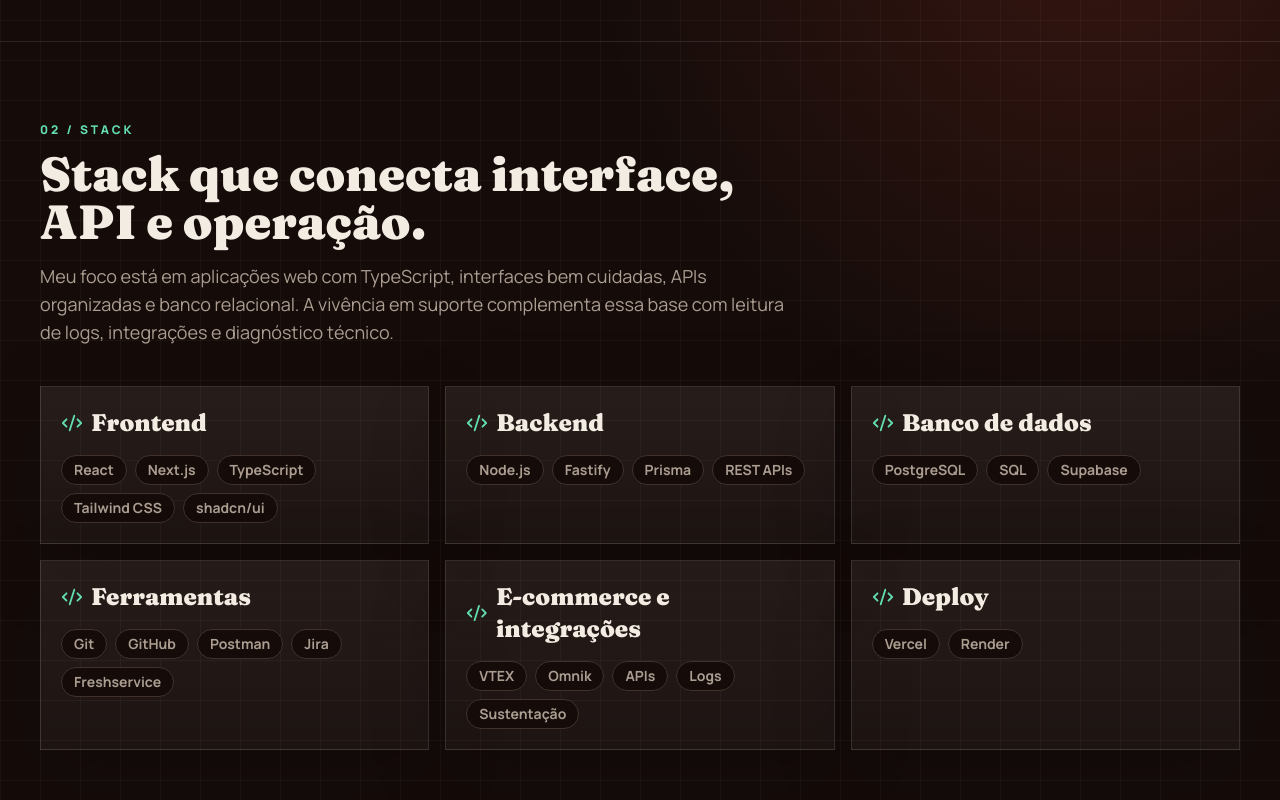
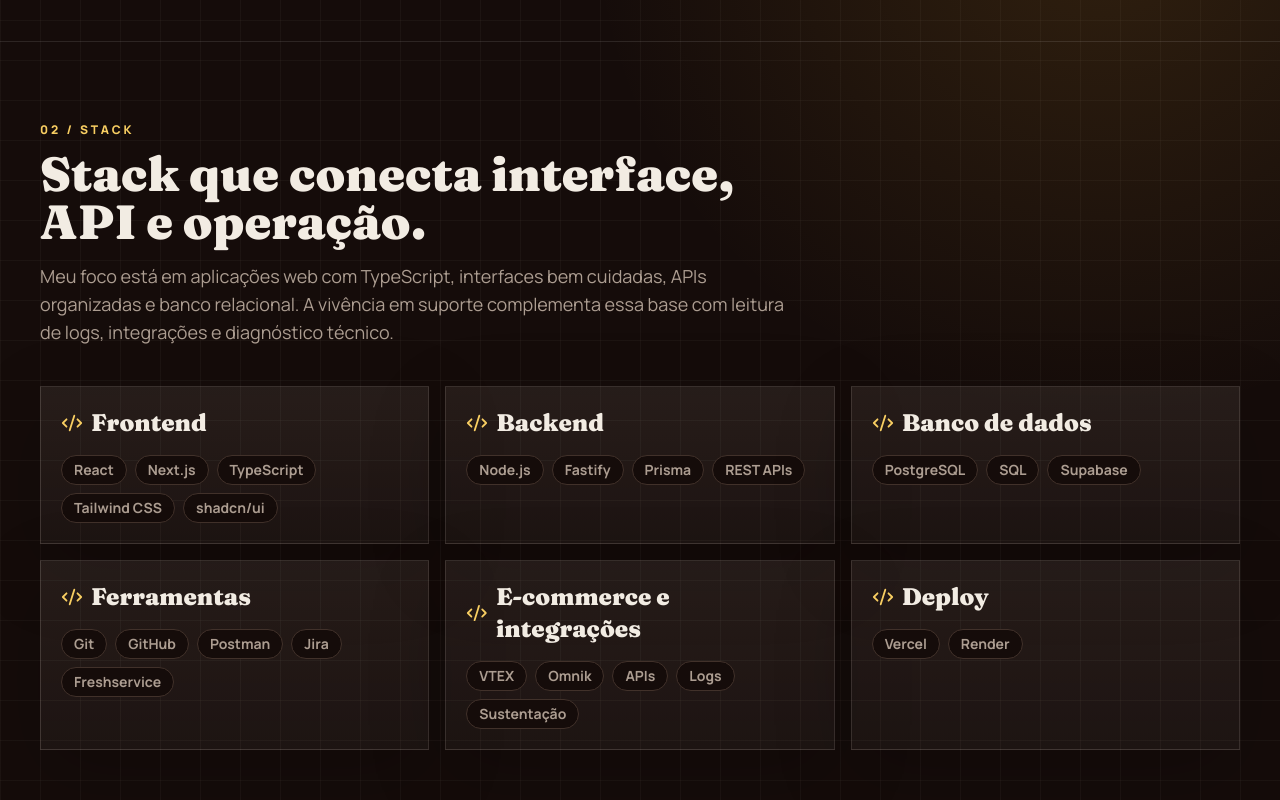
Before and after one commit to Gabriel-Neves-fs/Portfolio_Neves, a Next.js app: page / in a window 1280 px wide. Shown: the part 1740-2540 px from the top of the page. Built offline with nearby package versions, Linux system fonts and the light colour scheme.

Commit message:
style: switch accents to amber palette

```diff
--- a/src/app/globals.css
+++ b/src/app/globals.css
@@ -10,10 +10,10 @@
   --muted: 14 19% 15%;
   --muted-foreground: 27 14% 62%;
   --border: 18 22% 21%;
-  --primary: 159 65% 63%;
+  --primary: 43 92% 68%;
   --primary-foreground: 14 34% 7%;
-  --accent: 9 91% 62%;
-  --accent-foreground: 34 38% 96%;
+  --accent: 38 88% 52%;
+  --accent-foreground: 18 32% 7%;
 }
 
 * {
@@ -28,8 +28,8 @@
   min-height: 100vh;
   margin: 0;
   background:
-    radial-gradient(circle at 12% 22%, rgb(226 72 50 / 0.34), transparent 28rem),
-    radial-gradient(circle at 88% 58%, rgb(226 72 50 / 0.2), transparent 30rem),
+    radial-gradient(circle at 12% 22%, rgb(218 156 45 / 0.26), transparent 28rem),
+    radial-gradient(circle at 88% 58%, rgb(218 156 45 / 0.14), transparent 30rem),
     linear-gradient(90deg, rgb(255 235 218 / 0.035) 1px, transparent 1px),
     linear-gradient(180deg, rgb(255 235 218 / 0.035) 1px, transparent 1px),
     hsl(var(--background));
@@ -49,8 +49,8 @@
 
 .ink-panel {
   background:
-    radial-gradient(circle at 20% 18%, rgb(222 72 49 / 0.28), transparent 26rem),
-    radial-gradient(circle at 92% 46%, rgb(222 72 49 / 0.18), transparent 28rem),
+    radial-gradient(circle at 20% 18%, rgb(218 156 45 / 0.24), transparent 26rem),
+    radial-gradient(circle at 92% 46%, rgb(218 156 45 / 0.16), transparent 28rem),
     linear-gradient(90deg, rgb(255 238 225 / 0.035) 1px, transparent 1px),
     linear-gradient(180deg, rgb(255 238 225 / 0.035) 1px, transparent 1px),
     hsl(var(--background));
@@ -61,9 +61,9 @@
 .site-surface {
   min-height: 100vh;
   background:
-    radial-gradient(circle at 18% 10%, rgb(226 72 50 / 0.28), transparent 28rem),
-    radial-gradient(circle at 86% 36%, rgb(226 72 50 / 0.16), transparent 32rem),
-    radial-gradient(circle at 12% 78%, rgb(226 72 50 / 0.12), transparent 26rem),
+    radial-gradient(circle at 18% 10%, rgb(218 156 45 / 0.24), transparent 28rem),
+    radial-gradient(circle at 86% 36%, rgb(218 156 45 / 0.14), transparent 32rem),
+    radial-gradient(circle at 12% 78%, rgb(218 156 45 / 0.1), transparent 26rem),
     linear-gradient(90deg, rgb(255 238 225 / 0.035) 1px, transparent 1px),
     linear-gradient(180deg, rgb(255 238 225 / 0.035) 1px, transparent 1px),
     hsl(var(--background));
@@ -100,7 +100,7 @@
     linear-gradient(180deg, rgb(10 7 6 / 0), rgb(10 7 6 / 0.22)),
     radial-gradient(circle at 30% 20%, rgb(255 255 255 / 0.16), transparent 18rem),
     var(--hero-photo),
-    linear-gradient(135deg, hsl(17 28% 18%), hsl(9 48% 28%));
+    linear-gradient(135deg, hsl(28 28% 16%), hsl(38 48% 24%));
   background-position: center;
   background-size: cover;
 }
```
